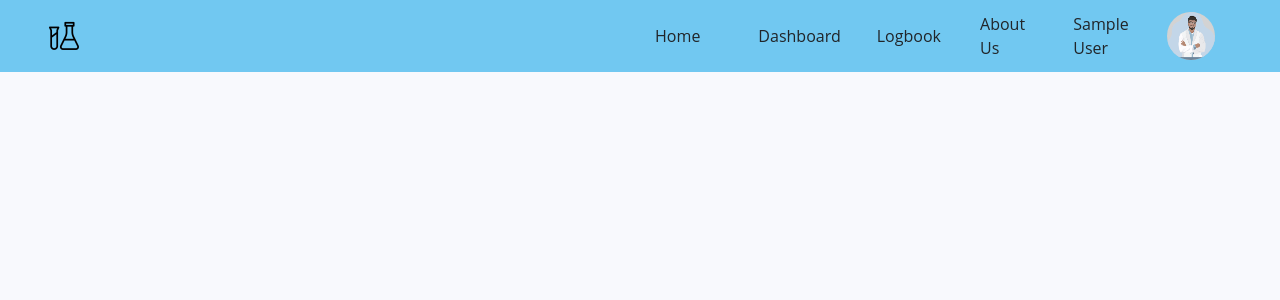
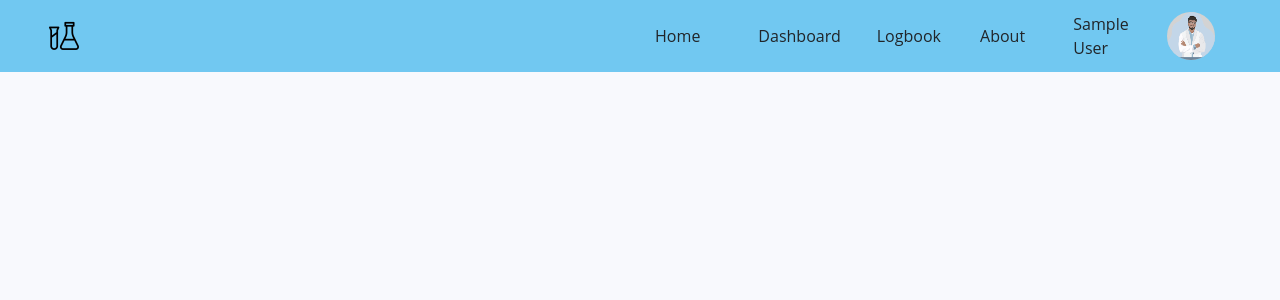
Before and after one commit to mdmayda/PotionParlor, a PHP site: page /index.php in a window 1280 px wide. Shown: the top 300 px of the page. Run offline with PHP 8.4, Linux system fonts and the light colour scheme; the visitor is signed in with stand-in values (Sample User, id 1).

Commit message:
Memperbaiki header, footer, menambah tampilan lain

```diff
--- a/Layout/header.php
+++ b/Layout/header.php
@@ -15,12 +15,13 @@
                     <a class="nav-link" href="logbook.php">Logbook</a>
                 </li>
                 <li class="nav-item">
-                <a class="nav-link" href="aboutus.php">About Us</a>
+                    <a class="nav-link" href="aboutus.php">About</a>
                 </li>
                 <a class="nav-link" href="/"><?php echo $_SESSION['aptk_name'] ?></a>
                 <a>
                     <img class = "profile_photo" src= "img\pngwing.com.png" >
                 </a>
+
             </ul>
             </div>
         </nav>
```
Lines whose indentation alone changed are shown as unchanged.
